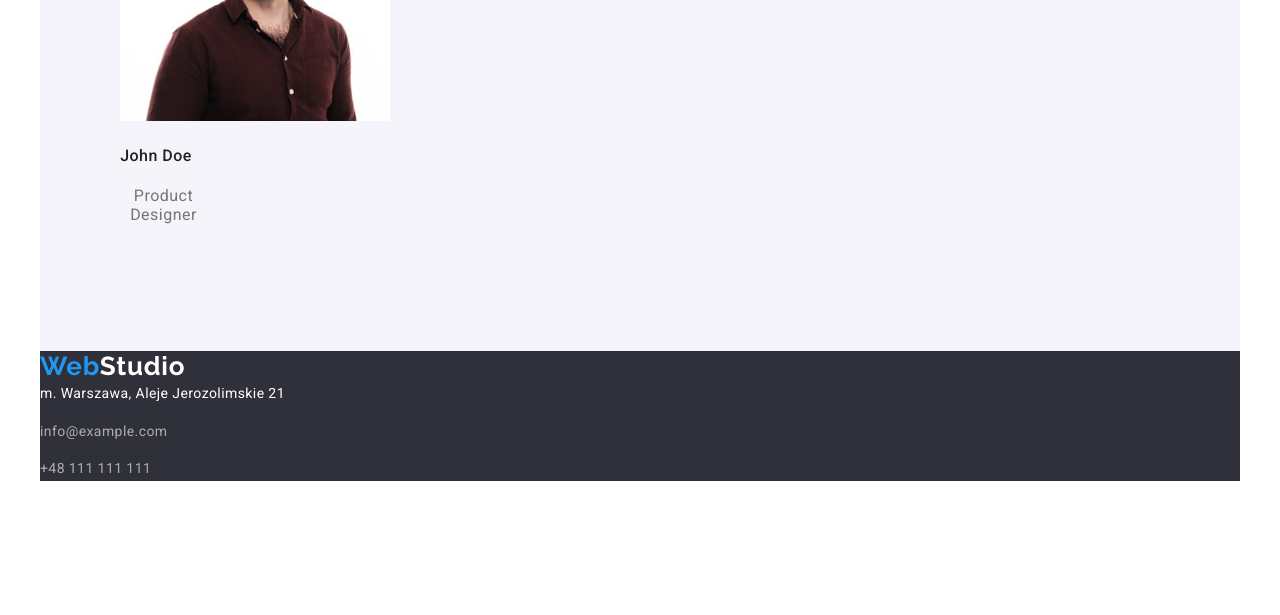
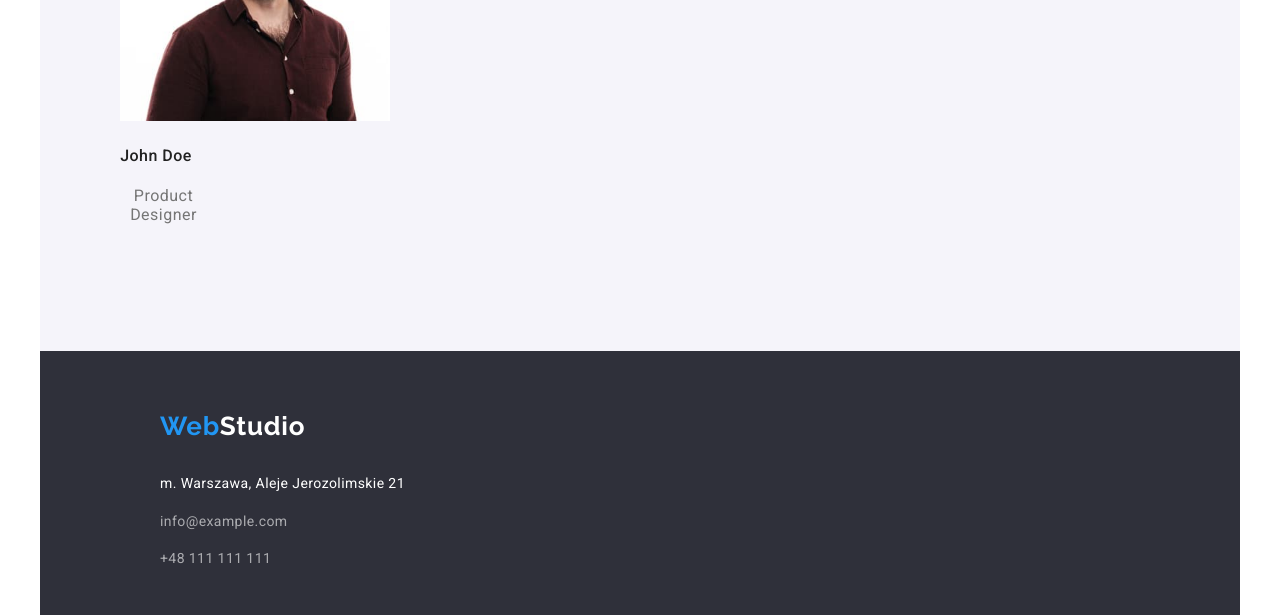
Before and after one commit to MarcinT82/goit-markup-hw-03, a plain HTML site: page index.html in a window 1280 px wide. Shown: the part 1698-2313 px from the top of the page. Before the commit the page ends 2193 px from the top, so only its background shows below. Drawn offline with nearby package versions, Linux system fonts and the light colour scheme.

Commit message:
working-on-footer

```diff
--- a/css/styles.css
+++ b/css/styles.css
@@ -86,6 +86,7 @@ body {
   line-height: 1.14;
   letter-spacing: 0.03em;
   text-transform: uppercase;
+  width: 270px;
 }
 .second-section-text {
   font-family: "Roboto";
@@ -259,6 +260,7 @@ body {
   font-size: 14px;
   line-height: 1.71;
   letter-spacing: 0.03em;
+  width: 246px;
 }
 .link-contact-footer {
   font-family: "Roboto";
@@ -268,6 +270,7 @@ body {
   line-height: 1.71;
   letter-spacing: 0.03em;
   color: var(--white-grey);
+  width: 231px;
 }
 .dots {
   list-style: none;
@@ -291,3 +294,20 @@ body {
   display: flex;
   justify-content: space-between;
 }
+.image {
+  padding: 10px;
+}
+.footer-container {
+  margin: auto;
+  padding: 20px;
+  display: flex;
+  flex-direction: column;
+}
+.home-address {
+  padding: 40px 100px 20px 100px;
+  margin-right: auto;
+}
+.address-footer-links {
+  padding: 10px 100px 10px 100px;
+  margin-right: 0;
+}
--- a/index.html
+++ b/index.html
@@ -104,6 +104,7 @@
         <ul class="dots display-three">
           <li>
             <img
+              class="image"
               src="images/img1.jpg"
               alt="Ręce na klawiaturze"
               width="370"
@@ -112,6 +113,7 @@
           </li>
           <li>
             <img
+              class="image"
               src="images/img2.jpg"
               alt="Smartfon w dłoniach"
               width="370"
@@ -120,6 +122,7 @@
           </li>
           <li>
             <img
+              class="image"
               src="images/img3.jpg"
               alt="Tablet w dłoni"
               width="370"
@@ -194,13 +197,19 @@
       </section>
     </main>
     <footer class="background-footer container">
+      <div class="footer-container">
+        <div class="home-address">
           <a class="logotype-webstudio-footer" href="#"
             ><span class="logotype-web">Web</span>Studio</a
           >
+        </div>
+        <div class="address-footer-links">
           <address class="address">
             m. Warszawa, Aleje Jerozolimskie 21
             <p>
-          <a class="links link-contact-footer" href="mailto:info@example.com"
+              <a
+                class="links link-contact-footer"
+                href="mailto:info@example.com"
                 >info@example.com</a
               >
             </p>
@@ -210,6 +219,8 @@
               >
             </p>
           </address>
+        </div>
+      </div>
     </footer>
   </body>
 </html>
```
Lines whose indentation alone changed are shown as unchanged.
